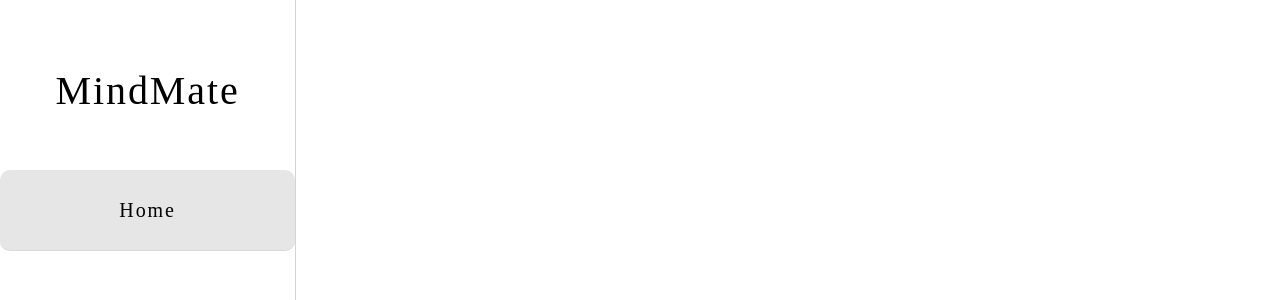
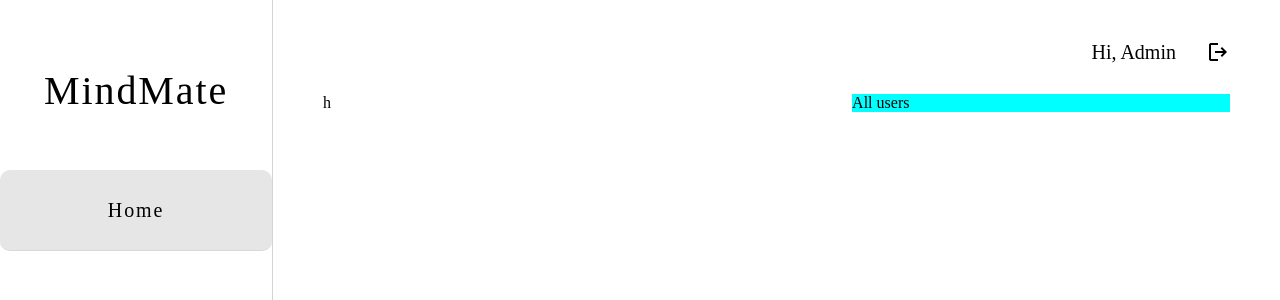
Before and after one commit to AbhishekNSanthosh/mindmate, a React (Create React App) app in the folder admin/: page / in a window 1280 px wide. Shown: the top 300 px of the page. Built offline with nearby package versions, Linux system fonts and the light colour scheme.

Commit message:
03-07-2023_update11

```diff
--- a/admin/public/index.html
+++ b/admin/public/index.html
@@ -8,6 +8,10 @@
   <meta name="theme-color" content="#000000" />
   <meta name="description" content="Web site created using create-react-app" />
   <link rel="apple-touch-icon" href="%PUBLIC_URL%/logo192.png" />
+  <link rel="stylesheet"
+    href="https://fonts.googleapis.com/css2?family=Material+Symbols+Outlined:opsz,wght,FILL,GRAD@48,400,0,0" />
+  <link rel="stylesheet"
+    href="https://fonts.googleapis.com/css2?family=Material+Symbols+Outlined:opsz,wght,FILL,GRAD@20..48,100..700,0..1,-50..200" />
   <!--
       manifest.json provides metadata used when your web app is installed on a
       user's mobile device or desktop. See https://developers.google.com/web/fundamentals/web-app-manifest/
--- a/admin/src/App.js
+++ b/admin/src/App.js
@@ -1,3 +1,4 @@
+import axios from "axios";
 import AdminLogin from "./Pages/AdminLogin/AdminLogin";
 import Dashboard from "./Pages/Dashboard/Dashboard";
 import {
@@ -6,9 +7,30 @@ import {
   Route,
   Link,
 } from "react-router-dom";
+import { useEffect } from "react";
 
 
 function App() {
+  const url = 'https://dev-mindmate.onrender.com/api/v1/users'
+  const token = localStorage.getItem('adminAccessToken')
+
+  const handleUserdetails = () => {
+    axios.get(url + '/validateAdmin', {
+      headers: {
+        Authorization: "Bearer " + token
+      }
+    }).then((res) => {
+      console.log(res);
+    }).catch((err) => {
+      console.log(err)
+    })
+  }
+
+  useEffect(() => {
+    if (token) {
+      handleUserdetails();
+    }
+  }, [])
   return <RouterProvider router={createBrowserRouter([
     {
       path: "/",
--- a/admin/src/Pages/AdminLogin/AdminLogin.jsx
+++ b/admin/src/Pages/AdminLogin/AdminLogin.jsx
@@ -8,10 +8,10 @@ function AdminLogin() {
     const [username, setUsername] = useState("");
     const [password, setPassword] = useState("");
     const url = 'https://dev-mindmate.onrender.com/api/v1/users'
+    const token = localStorage.getItem('adminAccessToken')
 
     const navigate = useNavigate()
 
-    const token = localStorage.getItem('adminAccessToken')
     useEffect(() => {
         if (token) {
             navigate('/')
--- a/admin/src/Pages/Dashboard/Dashboard.css
+++ b/admin/src/Pages/Dashboard/Dashboard.css
@@ -1,13 +1,47 @@
-.dashboard{
+.dashboard {
     display: flex;
     height: 100vh;
 }
 
-.navbar_wrap{
+.navbar_wrap {
     flex: 3;
     border-right: 1px solid rgb(211, 211, 211);
 }
 
-.dasboard_container{
+.dasboard_container {
     flex: 10;
+    gap: 30px;
+    display: flex;
+    flex-direction: column;
+    padding: 40px 50px;
 }
+
+.username {
+    font-size: 20px;
+}
+
+.dasboar_item_row {
+    display: flex;
+    gap: 30px;
+    align-items: center;
+    justify-content: end;
+}
+
+.dashboard_left {
+    flex: 7;
+    width: 100%;
+}
+
+.dashboard_right {
+    flex: 5;
+    width: 100%;
+    background-color: aqua;
+}
+
+.dasboar_item_row_bottom {
+    display: flex;
+}
+
+.logout {
+    cursor: pointer;
+}
--- a/admin/src/Pages/Dashboard/Dashboard.jsx
+++ b/admin/src/Pages/Dashboard/Dashboard.jsx
@@ -2,14 +2,41 @@ import React from 'react';
 import './Dashboard.css';
 import toast, { Toaster } from 'react-hot-toast';
 import Navbar from '../../Components/Navbar/Navbar';
+import axios from 'axios';
 
 function Dashboard() {
+    const url = 'https://dev-mindmate.onrender.com/api/v1/users'
+    const token = localStorage.getItem('adminAccessToken')
+
+    const getAllUsers = () => {
+        axios.get(url+'getAllUsers',)
+    }
     return (
         <div className='dashboard'>
             <div className="navbar_wrap">
                 <Navbar />
             </div>
             <div className="dasboard_container">
+                <div className="dasboar_item_row">
+                    <span className="username">Hi, Admin</span>
+                    <span class="material-symbols-outlined logout" onClick={() => {
+                        localStorage.clear()
+                        toast.success("Logout successfull");
+                        setTimeout(() => {
+                            window.location.reload();
+                        }, 300);
+                    }}>
+                        logout
+                    </span>
+                </div>
+                <div className="dasboar_item_row_bottom">
+                    <div className="dashboard_left">h</div>
+                    <div className="dashboard_right">
+                        <div className="right_item">
+                            <span className="userlist">All users</span>
+                        </div>
+                    </div>
+                </div>
 
             </div>
             <Toaster />
```
Also changed, not shown: 1 other file (tests, documents, lock files or other folders).
